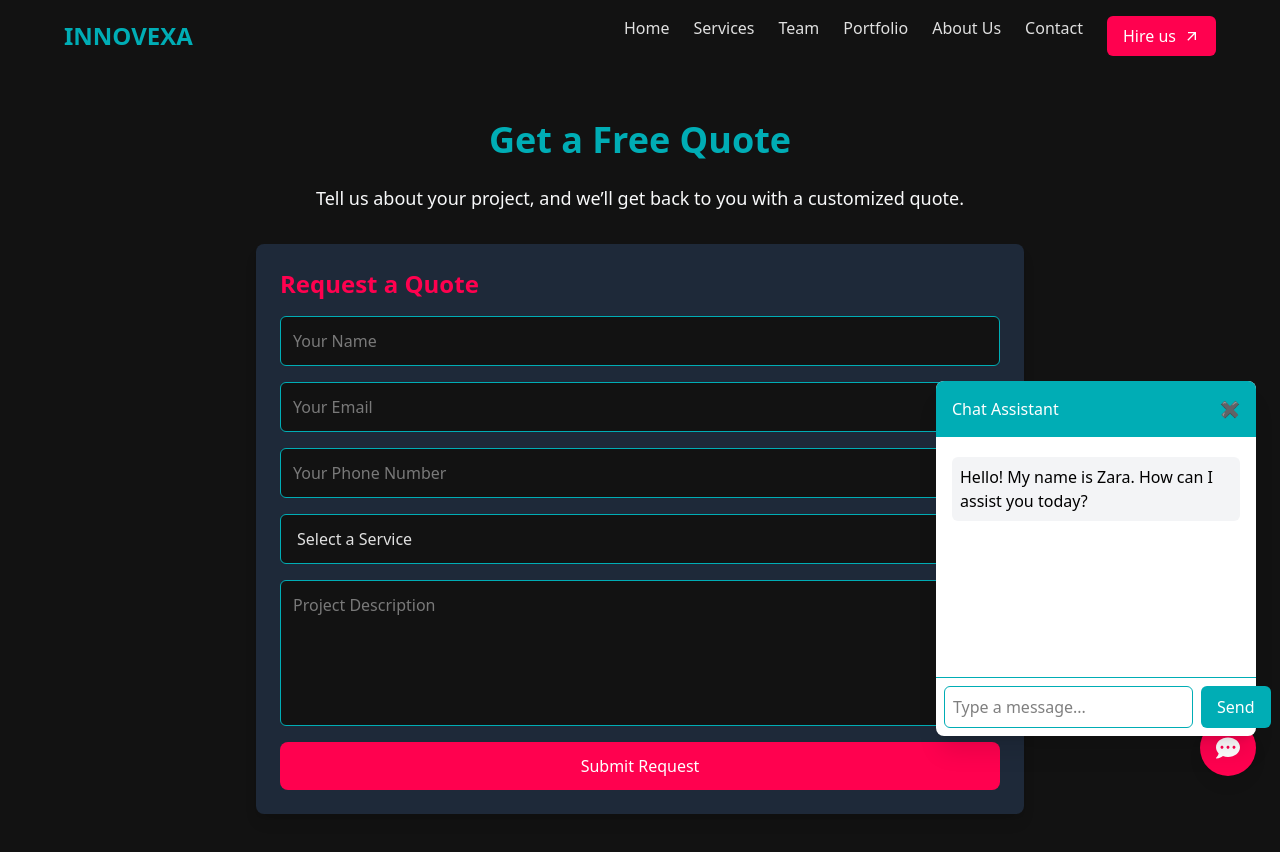
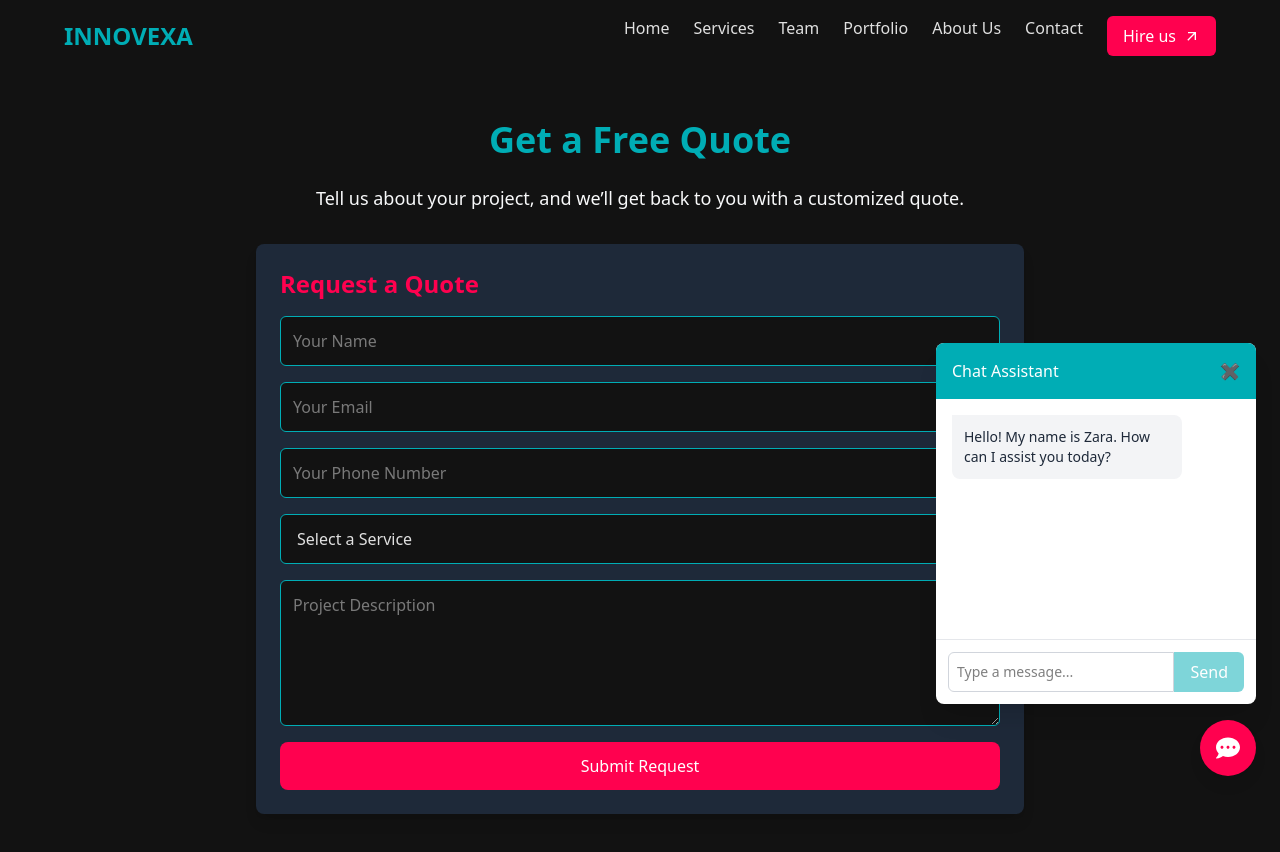
Before and after one commit to FENTON11/Innovexa, a React (Vite) app in the folder Client/: page /quote in a window 1280 px wide. Both pictures are taken after a click on the button "Open chat". Shown: the top 852 px of the page. Built offline with nearby package versions, Linux system fonts and the light colour scheme.

Commit message:
updated chat assistant

```diff
--- a/Client/src/components/ChatAssistant.jsx
+++ b/Client/src/components/ChatAssistant.jsx
@@ -1,112 +1,9 @@
-// import React, { useState, useEffect } from "react";
-// import { FaCommentDots } from "react-icons/fa";
-// import axios from "axios";
 
-// const ChatAssistant = () => {
-//   const [isOpen, setIsOpen] = useState(false);
-//   const [showText, setShowText] = useState(false);
-//   const [messages, setMessages] = useState([
-//     { sender: "bot", text: "Hello! My name is Zara. How can I assist you today?" },
-//   ]);
-//   const [input, setInput] = useState("");
-
-//   // Show "Need some help?" after 2 minutes
-//   useEffect(() => {
-//     const timer = setTimeout(() => {
-//       setShowText(true);
-//     }, 120000); // 120,000ms = 2 minutes
-//     return () => clearTimeout(timer);
-//   }, []);
-
-//   const handleSend = async () => {
-//     if (!input.trim()) return;
-
-//     const userMessage = { sender: "user", text: input };
-//     setMessages([...messages, userMessage]);
-//     setInput("");
-
-//     try {
-//       const response = await axios.post("http://localhost:5000/chat", {
-//         message: input,
-//       });
-
-//       const aiResponse = response.data.reply;
-//       setMessages((prev) => [...prev, { sender: "bot", text: aiResponse }]);
-//     } catch (error) {
-//       console.error("Error:", error);
-//       setMessages((prev) => [...prev, { sender: "bot", text: "Sorry, I couldn't process that." }]);
-//     }
-//   };
-
-//   return (
-//     <div>
-//       {/* Floating Chat Icon with Help Message */}
-//       <div className="fixed bottom-6 right-6 flex items-center space-x-2">
-//         {showText && !isOpen && (
-//           <div className="bg-gray-800 text-white px-3 py-1 rounded-md shadow-md flex items-center space-x-2">
-//             <span>Need some help?</span>
-//             <button
-//               className="text-white font-bold"
-//               onClick={() => setShowText(false)}
-//             >
-//               ✖
-//             </button>
-//           </div>
-//         )}
-//         <button
-//           className="bg-highlight p-4 rounded-full text-white shadow-lg"
-//           onClick={() => {
-//             setIsOpen(!isOpen);
-//             setShowText(false);
-//           }}
-//         >
-//           <FaCommentDots size={24} />
-//         </button>
-//       </div>
-
-//       {/* Chat Window */}
-//       {isOpen && (
-//         <div className="fixed bottom-16 right-6 bg-white shadow-xl rounded-lg w-80">
-//           <div className="p-4 bg-primary text-white rounded-t-lg flex justify-between">
-//             <span>Chat Assistant</span>
-//             <button onClick={() => setIsOpen(false)} className="text-white">✖</button>
-//           </div>
-//           <div className="p-4 h-60 overflow-y-auto">
-//             {messages.map((msg, index) => (
-//               <div
-//                 key={index}
-//                 className={`p-2 my-1 rounded-md ${
-//                   msg.sender === "user" ? "bg-gray-300 text-right" : "bg-gray-100"
-//                 }`}
-//               >
-//                 {msg.text}
-//               </div>
-//             ))}
-//           </div>
-//           <div className="p-2 flex border-t">
-//             <input
-//               type="text"
-//               className="flex-grow p-2 border rounded-md"
-//               placeholder="Type a message..."
-//               value={input}
-//               onChange={(e) => setInput(e.target.value)}
-//             />
-//             <button onClick={handleSend} className="bg-highlight text-white px-4 ml-2 rounded-md">
-//               Send
-//             </button>
-//           </div>
-//         </div>
-//       )}
-//     </div>
-//   );
-// };
-
-// export default ChatAssistant;
-
-import { useState, useEffect } from "react";
+import { useState, useEffect, useRef } from "react";
 import { FaCommentDots } from "react-icons/fa";
 import { motion, AnimatePresence } from "framer-motion";
 import axios from "axios";
+
 const ChatAssistant = () => {
   const [isOpen, setIsOpen] = useState(false);
   const [showText, setShowText] = useState(false);
@@ -117,51 +14,144 @@ const ChatAssistant = () => {
     },
   ]);
   const [input, setInput] = useState("");
-  // Show "Need some help?" after 2 minutes
+  const [step, setStep] = useState(0);
+  const [isTyping, setIsTyping] = useState(false);
+  const messagesEndRef = useRef(null);
+
+  // Auto-scroll to bottom when messages change
   useEffect(() => {
-    const timer = setTimeout(() => {
-      setShowText(true);
-    }, 120000); // 120,000ms = 2 minutes
+    scrollToBottom();
+  }, [messages]);
+
+  const scrollToBottom = () => {
+    messagesEndRef.current?.scrollIntoView({ behavior: "smooth" });
+  };
+
+  // Show help text after 2 minutes of inactivity
+  useEffect(() => {
+    const timer = setTimeout(() => setShowText(true), 120000);
     return () => clearTimeout(timer);
   }, []);
+
+  const isValidEmail = (email) =>
+    /^[^\s@]+@[^\s@]+\.[^\s@]+$/.test(email);
+
+  const isValidPhone = (phone) =>
+    /^(?:\+254|0)?7\d{8}$/.test(phone);
+
+  const isValidName = (name) =>
+    name.trim().split(" ").length >= 2;
+
   const handleSend = async () => {
     if (!input.trim()) return;
-    const userMessage = { sender: "user", text: input };
-    setMessages([...messages, userMessage]);
+
+    const userMessage = { sender: "user", text: input.trim() };
+    setMessages((prev) => [...prev, userMessage]);
     setInput("");
+    setIsTyping(true);
+
+    // Simulate bot typing delay
+    await new Promise(resolve => setTimeout(resolve, 1500));
+
     try {
-      const response = await axios.post(`${import.meta.env.VITE_SERVER_URL}/chat`, {
-        message: input,
+      if (step === 0) {
+        setMessages((prev) => [
+          ...prev,
+          {
+            sender: "bot",
+            text: "Got it! Please leave your details so we can contact you even if you're no longer on the site. 👇",
+          },
+        ]);
+        setStep(2);
+      }
+    } catch (error) {
+      console.error("Error in chat flow:", error);
+      setMessages((prev) => [
+        ...prev,
+        {
+          sender: "bot",
+          text: "Sorry, something went wrong. Please try again.",
+        },
+      ]);
+    } finally {
+      setIsTyping(false);
+    }
+  };
+
+  const handleSubmitForm = async (e) => {
+    e.preventDefault();
+    const form = e.target;
+    const name = form.name.value.trim();
+    const email = form.email.value.trim();
+    const phone = form.phone.value.trim();
+    const message = form.message.value.trim();
+
+    const errors = [];
+    if (!isValidName(name)) errors.push("a full name (e.g., John Doe)");
+    if (!isValidEmail(email)) errors.push("a valid email (e.g., john@example.com)");
+    if (!isValidPhone(phone)) errors.push("a valid Kenyan phone number (e.g., 0712345678)");
+    if (message.length < 10) errors.push("a longer message (at least 10 characters)");
+
+    if (errors.length > 0) {
+      setMessages((prev) => [
+        ...prev,
+        {
+          sender: "bot",
+          text: `Oops! Please make sure to include:\n- ` + errors.join("\n- "),
+        },
+      ]);
+      return;
+    }
+
+    setIsTyping(true);
+    try {
+      await axios.post(`${import.meta.env.VITE_SERVER_URL}/contact`, {
+        name,
+        email,
+        phone,
+        message,
       });
 
-      const aiResponse = response.data.reply;
-      setMessages((prev) => [...prev, { sender: "bot", text: aiResponse }]);
-    } catch (error) {
-      console.error("Error:", error);
       setMessages((prev) => [
         ...prev,
-        { sender: "bot", text: "Sorry, I couldn't process that." },
+        {
+          sender: "bot",
+          text: `Thanks, ${name.split(" ")[0]}! Your message has been sent. We'll get back to you soon.`,
+        },
       ]);
+      setStep(0);
+      form.reset();
+    } catch (err) {
+      setMessages((prev) => [
+        ...prev,
+        {
+          sender: "bot",
+          text: "Sorry, something went wrong while sending your message. Please try again later.",
+        },
+      ]);
+    } finally {
+      setIsTyping(false);
     }
   };
 
   return (
-    <div>
-      {/* Floating Chat Icon & Help Message */}
-      <div className='fixed bottom-6 right-6 flex items-center space-x-2'>
+    <div className="font-sans">
+      {/* Floating Icon & Auto Message */}
+      <div className='fixed bottom-6 right-6 flex items-end space-x-2 z-50'>
         <AnimatePresence>
           {showText && !isOpen && (
             <motion.div
               initial={{ opacity: 0, x: 30 }}
               animate={{ opacity: 1, x: 0 }}
               exit={{ opacity: 0, x: 30 }}
-              transition={{ duration: 0.5 }}
-              className='bg-gray-800 text-white px-3 py-1 rounded-md shadow-md flex items-center space-x-2'
+              transition={{ duration: 0.3 }}
+              className='bg-gray-800 text-white px-3 py-2 rounded-md shadow-lg flex items-center space-x-2'
             >
-              <span>Need some help?</span>
+              <span className="text-sm">Need some help?</span>
               <button
-                className='text-white font-bold'
+                className='text-white hover:text-gray-300 text-sm'
                 onClick={() => setShowText(false)}
+                aria-label="Close help message"
               >
                 ✖
               </button>
@@ -170,64 +160,142 @@ const ChatAssistant = () => {
         </AnimatePresence>
 
         <motion.button
+          whileHover={{ scale: 1.05 }}
+          whileTap={{ scale: 0.95 }}
           initial={{ opacity: 0, scale: 0 }}
           animate={{ opacity: 1, scale: 1 }}
-          transition={{ duration: 0.5, delay: 2 }}
-          className='bg-highlight p-4 rounded-full text-white shadow-lg'
+          transition={{ duration: 0.3, delay: 0.5 }}
+          className='bg-highlight p-4 rounded-full text-white shadow-lg hover:shadow-xl transition-shadow'
           onClick={() => {
             setIsOpen(!isOpen);
             setShowText(false);
           }}
+          aria-label={isOpen ? "Close chat" : "Open chat"}
         >
           <FaCommentDots size={24} />
         </motion.button>
       </div>
 
-      {/* Chat Window */}
+      {/* Chat Box */}
       <AnimatePresence>
         {isOpen && (
           <motion.div
-            initial={{ opacity: 0, y: 50 }}
-            animate={{ opacity: 1, y: 0 }}
-            exit={{ opacity: 0, y: 50 }}
-            transition={{ duration: 0.4 }}
-            className='fixed bottom-16 right-6 bg-white shadow-xl rounded-lg w-80'
+            initial={{ opacity: 0, y: 20, scale: 0.9 }}
+            animate={{ opacity: 1, y: 0, scale: 1 }}
+            exit={{ opacity: 0, y: 20, scale: 0.9 }}
+            transition={{ duration: 0.2 }}
+            className='fixed bottom-24 right-6 bg-white shadow-xl rounded-lg w-80 max-w-[90vw] z-40 overflow-hidden'
           >
-            <div className='p-4 bg-primary text-white rounded-t-lg flex justify-between'>
-              <span>Chat Assistant</span>
-              <button onClick={() => setIsOpen(false)} className='text-white'>
+            <div className='p-4 bg-primary text-white flex justify-between items-center'>
+              <span className="font-medium">Chat Assistant</span>
+              <button
+                onClick={() => setIsOpen(false)}
+                className='text-white hover:text-gray-200'
+                aria-label="Close chat"
+              >
                 ✖
               </button>
             </div>
-            <div className='p-4 h-60 overflow-y-auto'>
+
+            <div className='p-4 h-60 overflow-y-auto flex flex-col space-y-3'>
               {messages.map((msg, index) => (
-                <div
+                <motion.div
                   key={index}
-                  className={`p-2 my-1 rounded-md ${
+                  initial={{ opacity: 0, y: 10 }}
+                  animate={{ opacity: 1, y: 0 }}
+                  className={`max-w-[80%] p-3 rounded-lg text-sm ${
                     msg.sender === "user"
-                      ? "bg-gray-300 text-right"
-                      : "bg-gray-100"
+                      ? "bg-primary text-white self-end rounded-tr-none"
+                      : "bg-gray-100 text-gray-800 self-start rounded-tl-none"
                   }`}
                 >
                   {msg.text}
+                </motion.div>
+              ))}
+
+              {/* Typing indicator */}
+              {isTyping && (
+                <motion.div
+                  initial={{ opacity: 0 }}
+                  animate={{ opacity: 1 }}
+                  exit={{ opacity: 0 }}
+                  className="bg-gray-100 text-gray-800 self-start rounded-tl-none rounded-br-lg p-3 max-w-[40%]"
+                >
+                  <div className="flex space-x-1 items-center">
+                    <div className="w-2 h-2 bg-gray-500 rounded-full animate-bounce" style={{ animationDelay: '0ms' }} />
+                    <div className="w-2 h-2 bg-gray-500 rounded-full animate-bounce" style={{ animationDelay: '150ms' }} />
+                    <div className="w-2 h-2 bg-gray-500 rounded-full animate-bounce" style={{ animationDelay: '300ms' }} />
                   </div>
-              ))}
+                </motion.div>
+              )}
+              <div ref={messagesEndRef} />
             </div>
-            <div className='p-2 flex border-t border-t-primary'>
+
+            {step === 2 ? (
+              <div className='p-4 border-t border-gray-200'>
+                <form
+                  className='flex flex-col space-y-3'
+                  onSubmit={handleSubmitForm}
+                >
                   <input
                     type='text'
-                className='flex-grow p-2 border border-primary rounded-md'
+                    name='name'
+                    placeholder='Full Name'
+                    className='p-2 border border-gray-300 rounded-md text-sm focus:outline-none focus:ring-1 focus:ring-primary'
+                    required
+                  />
+                  <input
+                    type='email'
+                    name='email'
+                    placeholder='Email Address'
+                    className='p-2 border border-gray-300 rounded-md text-sm focus:outline-none focus:ring-1 focus:ring-primary'
+                    required
+                  />
+                  <input
+                    type='tel'
+                    name='phone'
+                    placeholder='Phone Number (e.g., 0712345678)'
+                    className='p-2 border border-gray-300 rounded-md text-sm focus:outline-none focus:ring-1 focus:ring-primary'
+                    required
+                  />
+                  <textarea
+                    name='message'
+                    placeholder='Your message...'
+                    className='p-2 border border-gray-300 rounded-md text-sm focus:outline-none focus:ring-1 focus:ring-primary'
+                    rows='3'
+                    required
+                  />
+                  <button
+                    type='submit'
+                    className='bg-primary text-white py-2 rounded-md hover:bg-primary-dark transition-colors disabled:opacity-50'
+                    disabled={isTyping}
+                  >
+                    {isTyping ? 'Sending...' : 'Submit'}
+                  </button>
+                </form>
+              </div>
+            ) : (
+              <div className='p-3 border-t border-gray-200'>
+                <div className='flex'>
+                  <input
+                    type='text'
+                    className='flex-grow p-2 border border-gray-300 rounded-l-md focus:outline-none focus:ring-1 focus:ring-primary text-sm'
                     placeholder='Type a message...'
                     value={input}
                     onChange={(e) => setInput(e.target.value)}
+                    onKeyDown={(e) => e.key === "Enter" && handleSend()}
+                    disabled={isTyping}
                   />
                   <button
                     onClick={handleSend}
-                className='bg-primary text-white px-4 ml-2 rounded-md'
+                    className='bg-primary text-white px-4 py-2 rounded-r-md hover:bg-primary-dark transition-colors disabled:opacity-50'
+                    disabled={!input.trim() || isTyping}
                   >
                     Send
                   </button>
                 </div>
+              </div>
+            )}
           </motion.div>
         )}
       </AnimatePresence>
```
Also changed, not shown: Client/src/index.css (+22 -0 lines), 1 other file (tests, documents, lock files or other folders). Lines whose indentation alone changed are shown as unchanged.
